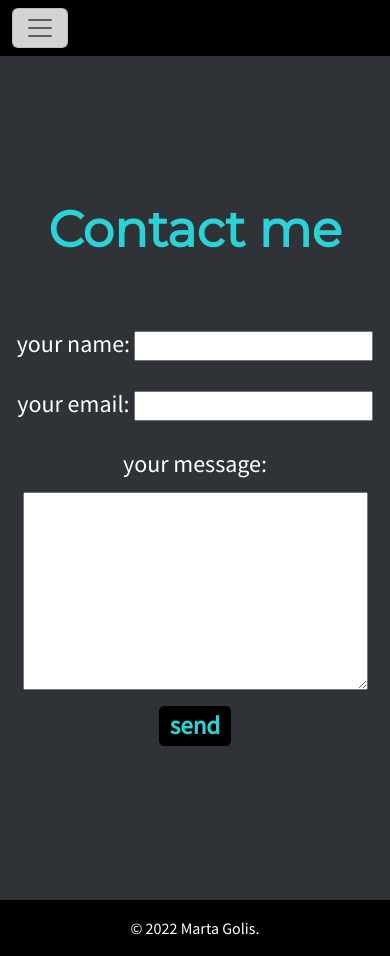
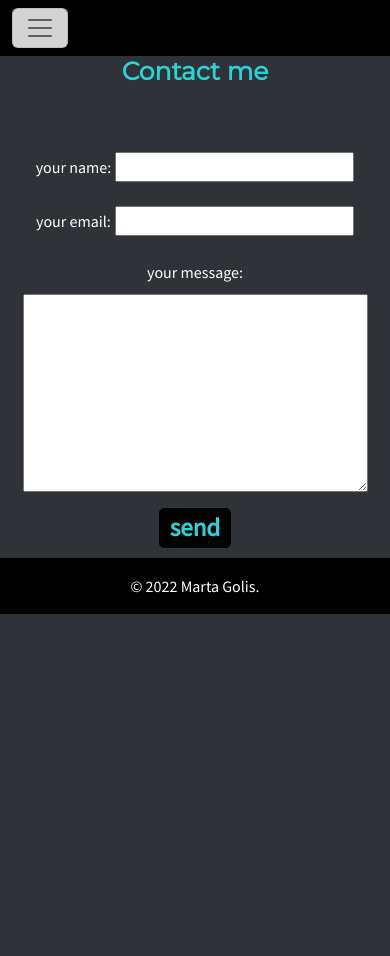
Before and after one commit to Marta3333/Contact-Page, a plain HTML site: page index.html in a window 390 px wide. After the commit the page ends 844 px from the top, so only its background shows below. Drawn offline with nearby package versions, Linux system fonts and the light colour scheme.

Commit message:
Update styles.css

```diff
--- a/css/styles.css
+++ b/css/styles.css
@@ -116,8 +116,14 @@ footer.newColor{
   background-color: #000000;
 }
 
-@media (max-width: 360px){
-  div.content{
-    padding: 0;
-  }
+@media (max-width: 768px){
+    h1.titleContact{
+      font-size: 25px;
+    }
+    label.message{
+      font-size: 16px;
+    }
+    div.myRow{
+      height: auto;
+    }
 }
```
